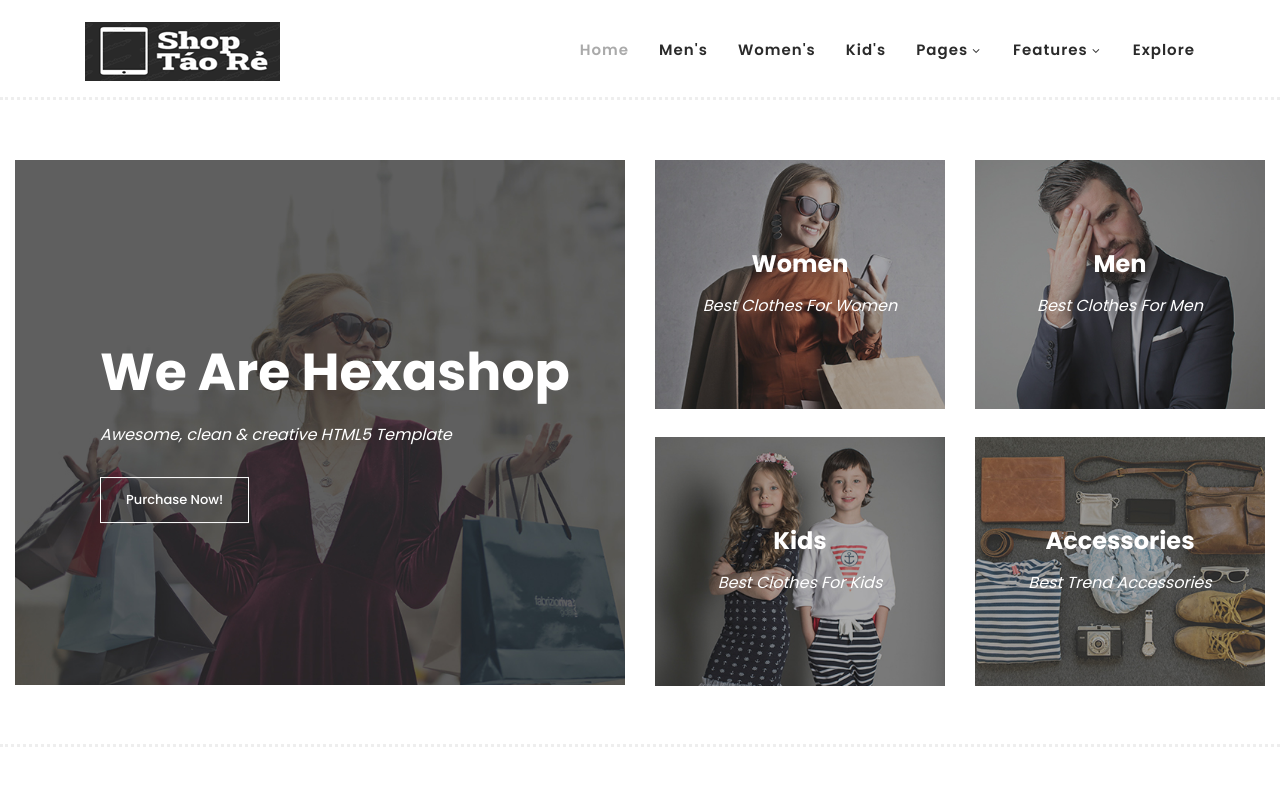
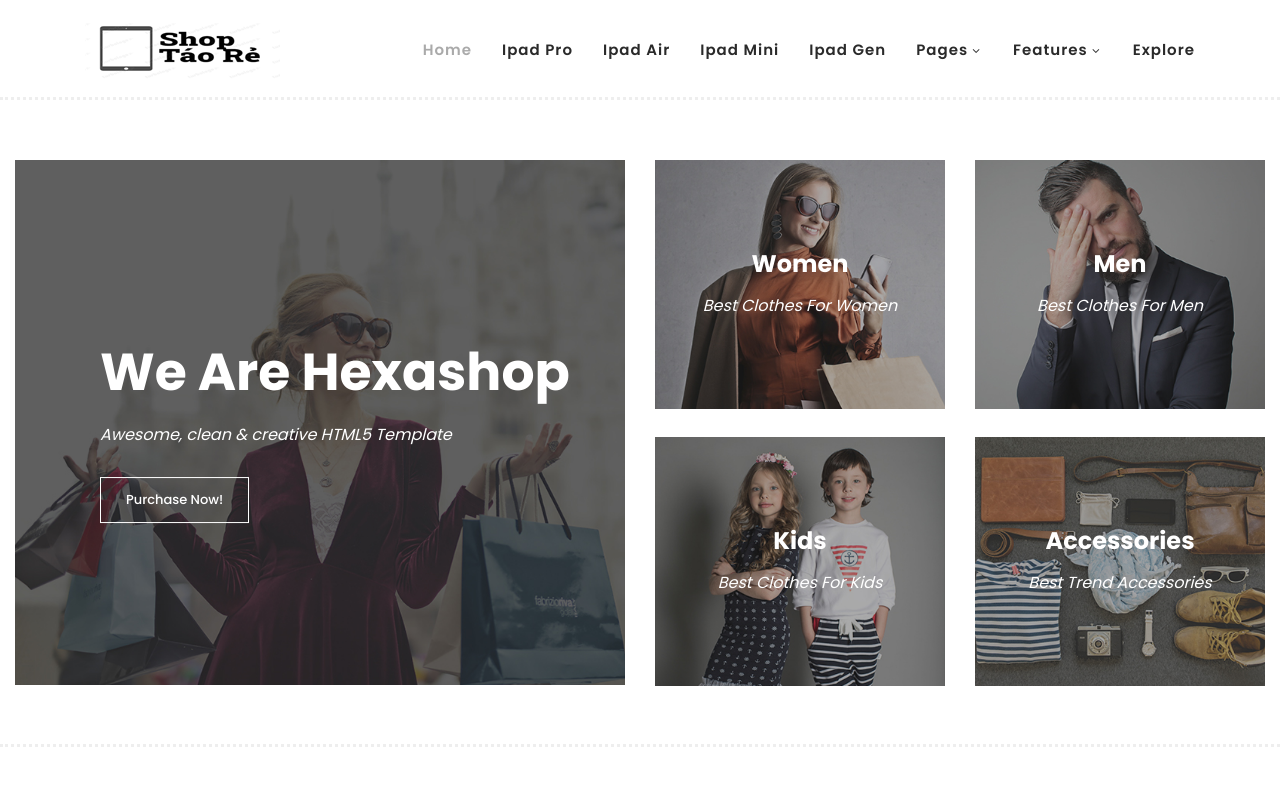
Before and after one commit to NVD97/page_ban_hang, a plain HTML site: page index.html in a window 1280 px wide. Shown: the top 800 px of the page. Drawn offline with Linux system fonts and the light colour scheme.

Commit message:
code day 2

```diff
--- a/index.html
+++ b/index.html
@@ -54,15 +54,16 @@ https://templatemo.com/tm-571-hexashop
                     <nav class="main-nav">
                         <!-- ***** Logo Start ***** -->
                         <a href="index.html" class="logo">
-                            <img src="assets/images/logo.png">
+                            <img src="assets/images/black_logo.png">
                         </a>
                         <!-- ***** Logo End ***** -->
                         <!-- ***** Menu Start ***** -->
                         <ul class="nav">
                             <li class="scroll-to-section"><a href="#top" class="active">Home</a></li>
-                            <li class="scroll-to-section"><a href="#men">Men's</a></li>
-                            <li class="scroll-to-section"><a href="#women">Women's</a></li>
-                            <li class="scroll-to-section"><a href="#kids">Kid's</a></li>
+                            <li class="scroll-to-section"><a href="#men">Ipad Pro</a></li>
+                            <li class="scroll-to-section"><a href="#women">Ipad Air</a></li>
+                            <li class="scroll-to-section"><a href="#kids">Ipad Mini</a></li>
+                            <li class="scroll-to-section"><a href="#kids">Ipad Gen</a></li>
                             <li class="submenu">
                                 <a href="javascript:;">Pages</a>
                                 <ul>
```
Also changed, not shown: assets/images/black_logo.png (added).
